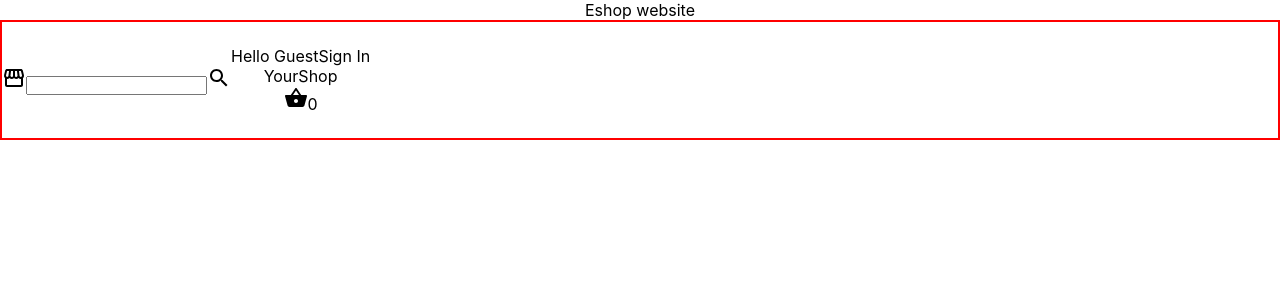
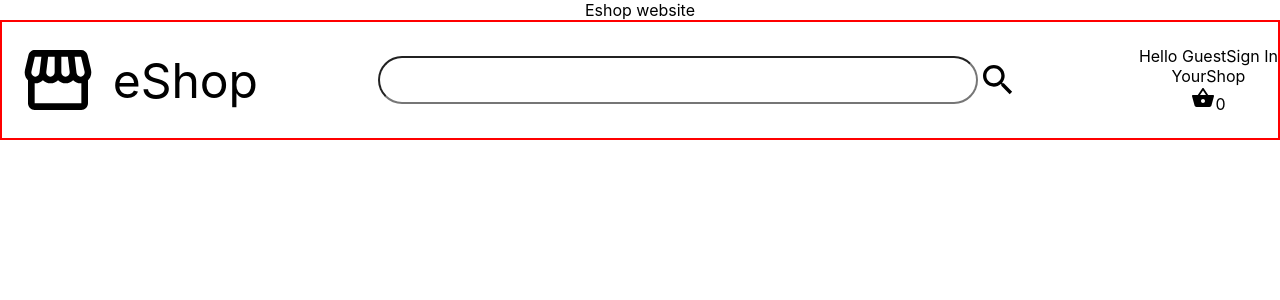
Before and after one commit to sgujuluva/ecommerce-shopping-react, a React (Create React App) app: page / in a window 1280 px wide. Shown: the top 300 px of the page. Built offline with nearby package versions, Linux system fonts and the light colour scheme.

Commit message:
header-search styled

```diff
--- a/src/Header.css
+++ b/src/Header.css
@@ -1,12 +1,46 @@
-*{
-    margin:0;
-    padding:0;
-    box-sizing: border-box;
+* {
+  margin: 0;
+  padding: 0;
+  box-sizing: border-box;
 }
-.header{
-    border:2px solid red;
+/* header */
+.header {
+  border: 2px solid red;
+  display: flex;
+  justify-content: space-between;
+  height: 15vh;
+  align-items: center;
+}
+/* header logo */
+.header-logo {
+  width: 20vw;
+
+  display: flex;
+  align-items: center;
+  justify-content: space-between;
+}
+.header-logo p {
+  font-size: 3rem;
+  text-align: center;
+}
+.header-logo .icon-image {
+  font-size: 5rem;
+  margin-left: 1rem;
+}
+/* //header-search */
+.header-search{
+
+    width : 50vw;
     display:flex;
-    height:15vh;
+    justify-content: space-between;
     align-items: center;
-
 }
+.header-search input{
+height:3rem;
+width:48vw;
+font-size: 2rem;
+border-radius: 25px;;
+}
+.header-search .search-icon{
+    font-size: 2.5rem;
+}
--- a/src/components/Header/index.jsx
+++ b/src/components/Header/index.jsx
@@ -10,11 +10,12 @@ function Header() {
   return (
     <div className="header">
     <div className="header-logo">
-      <StorefrontIcon/>
+      <StorefrontIcon className="icon-image"/>
+      <p>eShop</p>
     </div>
     <div className="header-search">
     <input type="text" />
-    <SearchIcon/>
+    <SearchIcon className="search-icon"/>
     </div>
     <div className="header-nav">
     <div className="nav-item">
```
